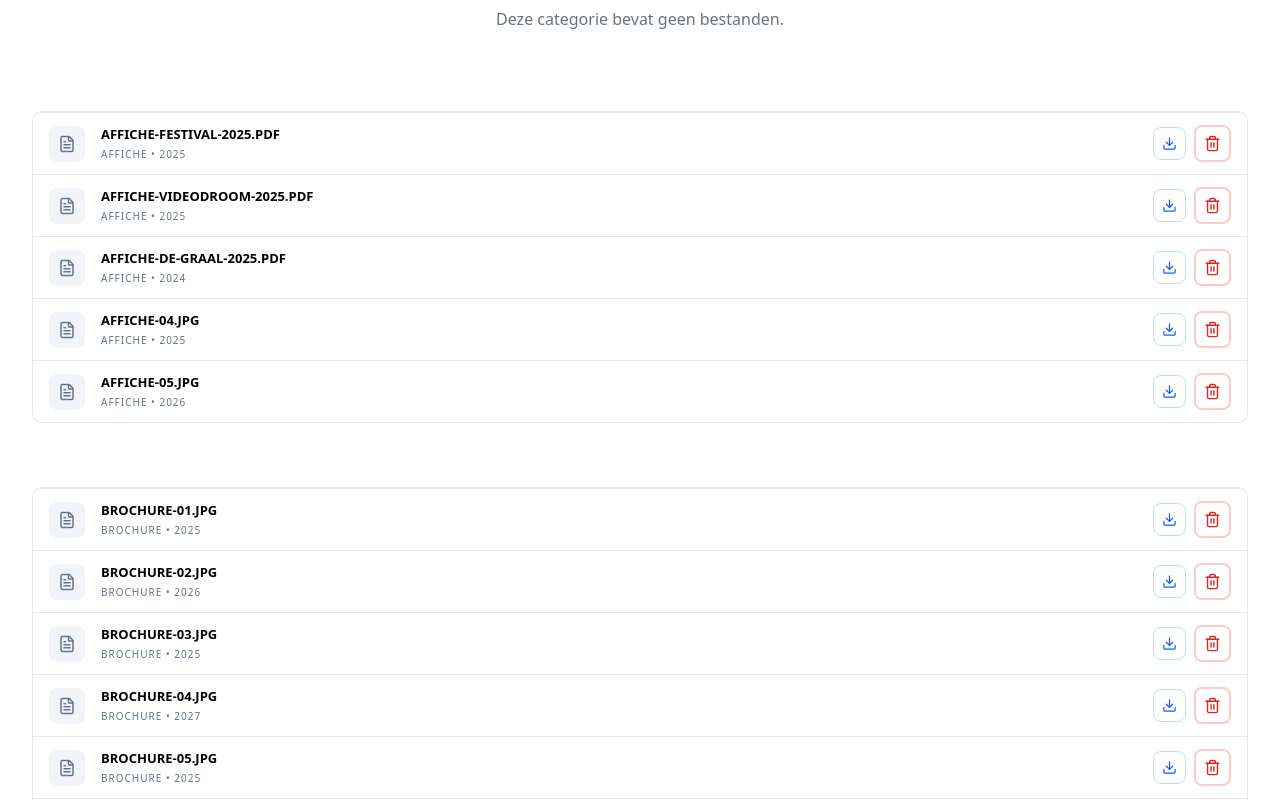
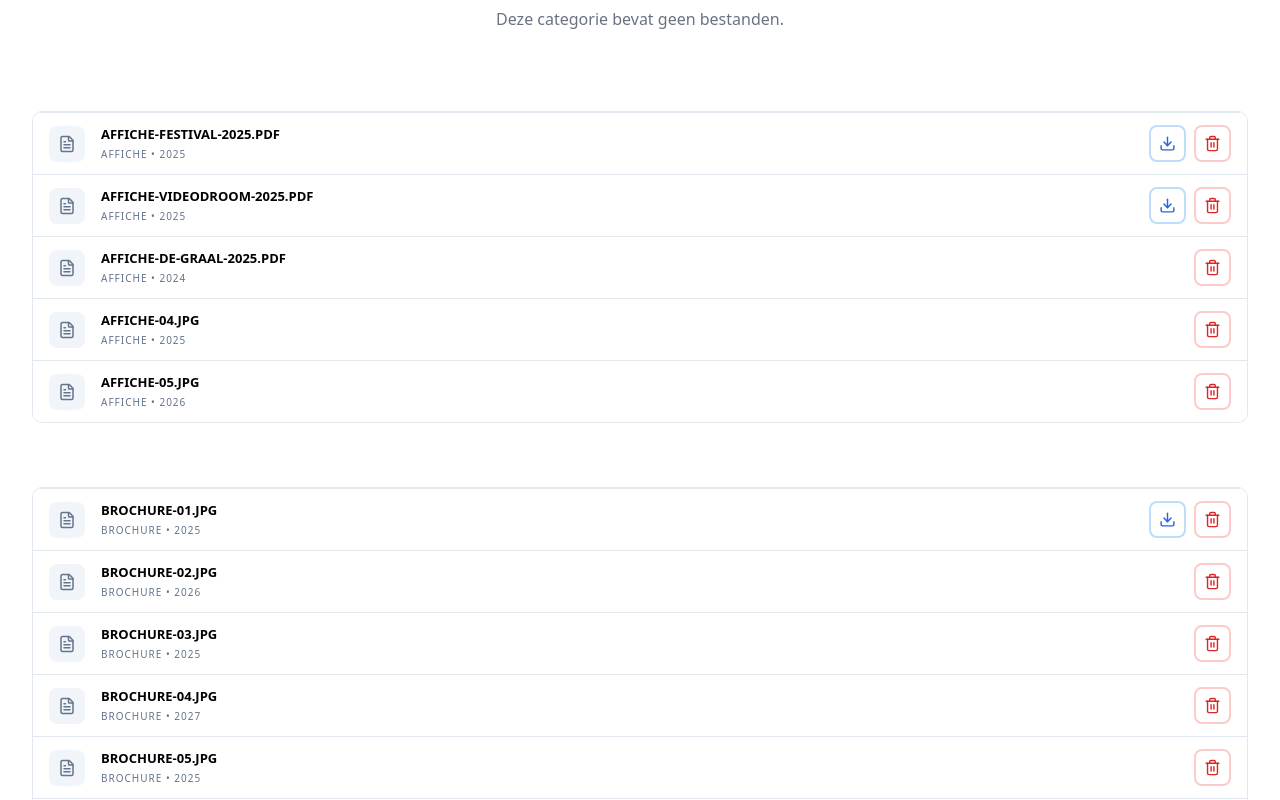
Before and after one commit to SELab-2/viernulvier-4, a Nuxt app in the folder frontend/: page /tempShowcase in a window 1280 px wide. Shown: the part 2280-3080 px from the top of the page. Built offline with nearby package versions, Linux system fonts and the light colour scheme.

Commit message:
separating download button

```diff
--- /dev/null
+++ b/frontend/app/components/admin/DownloadButton.vue
@@ -0,0 +1,44 @@
+<script setup lang="ts">
+/**
+ * Reusable download action button.
+ * Wraps ActionButton with a blue style and download icon.
+ */
+import {Download} from "lucide-vue-next";
+
+interface Props {
+  label: string;
+  src: string;
+  name?: string;
+  size?: number;
+}
+
+const props = withDefaults(defineProps<Props>(), {
+  size: 44,
+});
+
+const downloadFile = async () => {
+  const a = document.createElement('a') // creates a temporary html <a> element
+  a.href = props.src
+  a.download = props.name ?? ""
+  a.click()
+}
+</script>
+
+<template>
+  <!-- Blue download action button -->
+  <AdminActionButton
+      :label="label"
+      :size="props.size"
+      variant="blue"
+      @click="downloadFile"
+  >
+    <!-- Download icon inherits the computed size from ActionButton -->
+    <template #default="{ iconSize }">
+      <Download :size="iconSize" />
+    </template>
+  </AdminActionButton>
+</template>
+
+<style scoped>
+
+</style>
--- a/frontend/app/components/prints/FileList.vue
+++ b/frontend/app/components/prints/FileList.vue
@@ -16,8 +16,8 @@
  * ]
  */
 
-import { FileText, Download, Trash2 } from "lucide-vue-next";
-import DeleteButton from "../admin/DeleteButton.vue";
+import { FileText } from "lucide-vue-next";
+
 interface PrintsFile { //TODO replace this with actual object later
   id: number;
   name: string;
@@ -33,21 +33,12 @@ const props = defineProps<Props>();
 const { t } = useI18n();
 
 const openFile = (src: string) => window.open(src, '_blank')
-const downloadFile = (src: string, name: string) => {
-  const a = document.createElement('a') // creates a temporary html <a> element
-  a.href = src
-  a.download = name
-  a.click()
-}
 const emit = defineEmits<{
   (e: "delete", file: PrintsFile): void;
 }>();
 
 // constants
 const rowBase = "group relative flex items-center gap-4 px-4 py-3 border-t border-border bg-card hover:bg-card-hover transition-colors duration-150 cursor-pointer"
-const buttonBase = "p-2 rounded-md border transition-colors duration-150"
-const buttonBlue = `${buttonBase} border-blue-200 text-blue-600 hover:bg-blue-50 dark:hover:bg-blue-900`
-const buttonRed = `${buttonBase} border-red-200 text-red-600 hover:bg-red-50 dark:hover:bg-red-900`
 </script>
 
 <template>
@@ -74,15 +65,16 @@ const buttonRed = `${buttonBase} border-red-200 text-red-600 hover:bg-red-50 dar
         </div>
 
         <!-- Buttons -->
-        <div class="flex items-center gap-2 shrink-0">
-          <button
-              :class="buttonBlue"
-              @click.stop="file.image && downloadFile(file.image, file.name)"
-          >
-            <Download :size="15" />
-          </button>
-          <DeleteButton
-              :label="t('eventlist.delete')"
+        <div class="flex items-center gap-2 shrink-0" @click.stop>
+          <AdminDownloadButton
+              v-if="file.image"
+              :label="t('prints.download')"
+              :size="37"
+              :src="file.image"
+              :name="file.name"
+          />
+          <AdminDeleteButton
+              :label="t('prints.delete')"
               :size="37"
               @click="emit('delete', file)"
           />
--- a/frontend/locales/en.json
+++ b/frontend/locales/en.json
@@ -124,6 +124,7 @@
     "noFiles": "No files available.",
     "showMore": "Show more",
     "remaining": "remaining",
-    "delete": "Delete"
+    "delete": "Delete",
+    "download": "Download"
   }
 }
--- a/frontend/locales/nl.json
+++ b/frontend/locales/nl.json
@@ -125,6 +125,7 @@
     "noFiles": "Geen bestanden beschikbaar.",
     "showMore": "Meer tonen",
     "remaining": "resterend",
-    "delete": "Verwijder"
+    "delete": "Verwijder",
+    "download": "Download"
   }
 }
```
